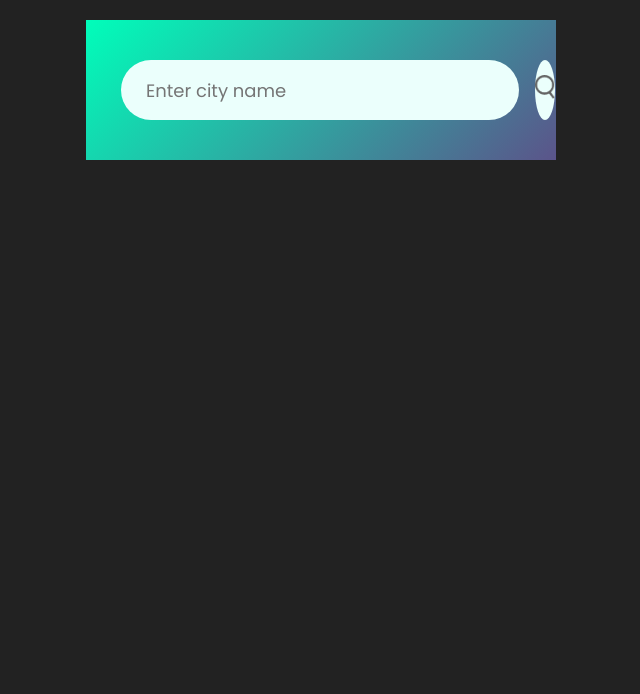
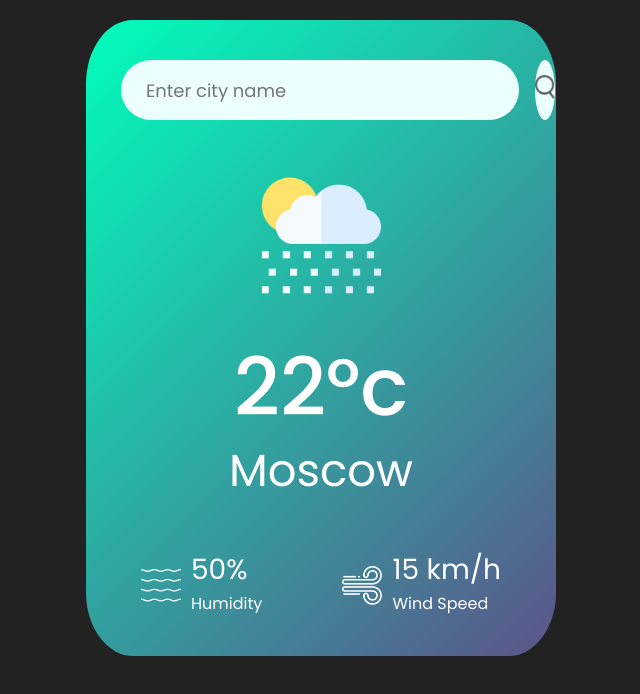
Before and after one commit to LittlePechya/WeatherApp, a plain HTML site: page index.html in a window 1280 px wide. Shown: the whole page, without its empty margins (319-959 px from the left). Drawn offline with Linux system fonts and the light colour scheme.

Commit message:
Done HTML and CSS

```diff
--- a/index.html
+++ b/index.html
@@ -13,6 +13,29 @@
         <input type="text" placeholder="Enter city name" spellcheck="false" />
         <button> <img src="images/search.png" alt="" /></button>
       </div>
+
+      <div class="weather">
+        <img src="images/rain.png" class="weather-icon" />
+        <h1 class="temperature"> 22°c </h1>
+        <h2 class="city"> Moscow</h2>
+        <div class="details">
+          <div class="col">
+            <img src="images/humidity.png" />
+            <div>
+              <p class="humidity">50%</p>
+              <p> Humidity</p>
+            </div>
+          </div>
+
+          <div class="col">
+            <img src="images/wind.png" />
+            <div>
+              <p class="wind">15 km/h</p>
+              <p> Wind Speed</p>
+            </div>
+          </div>
+        </div>
+      </div>
     </div>
   </body>
 </html>
--- a/style.css
+++ b/style.css
@@ -19,6 +19,7 @@ body {
   margin: 20px auto 0;
   padding: 40px 35px;
   text-align: center;
+  border-radius: 10%;
 }
 
 .search {
@@ -54,3 +55,44 @@ body {
 .search button img {
   width: 20px;
 }
+
+.weather-icon {
+  width: 170px;
+  margin-top: 30px;
+}
+
+.weather h1 {
+  font-size: 80px;
+  font-weight: 500;
+}
+
+.weather h2 {
+  font-size: 45px;
+  font-weight: 400;
+  margin-top: -10px;
+}
+
+.details {
+  display: flex;
+  align-items: center;
+  justify-content: space-between;
+  padding: 0 20px;
+  margin-top: 50px;
+}
+
+.col {
+  display: flex;
+  align-items: center;
+  text-align: left;
+}
+
+.col img {
+  width: 40px;
+  margin-right: 10px;
+}
+
+.humidity,
+.wind {
+  font-size: 28px;
+  margin-top: -6px;
+}
```
Also changed, not shown: images/clear.png (added), images/clouds.png (added), images/drizzle.png (added), images/humidity.png (added), images/mist.png (added), images/rain.png (added), images/snow.png (added), images/wind.png (added).
